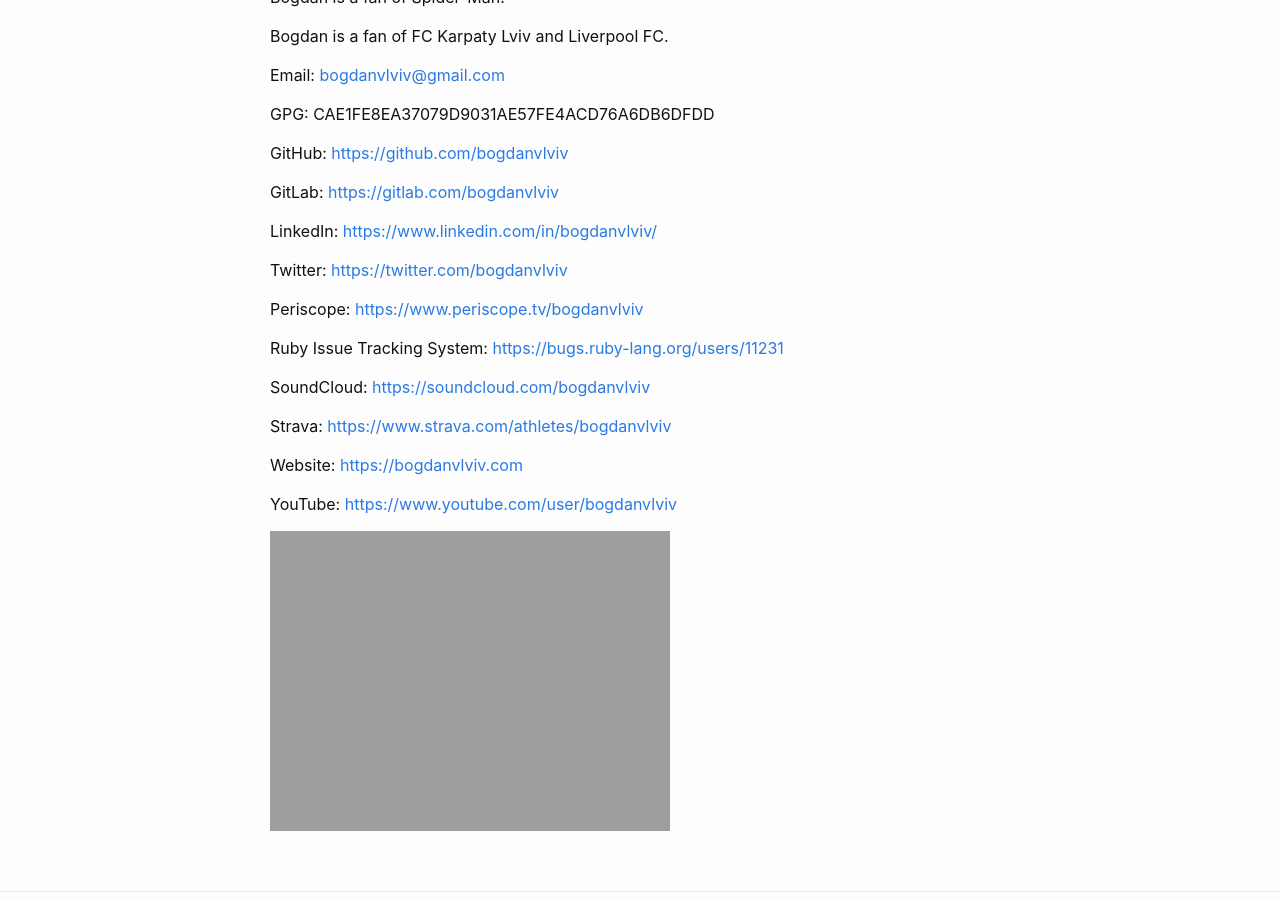
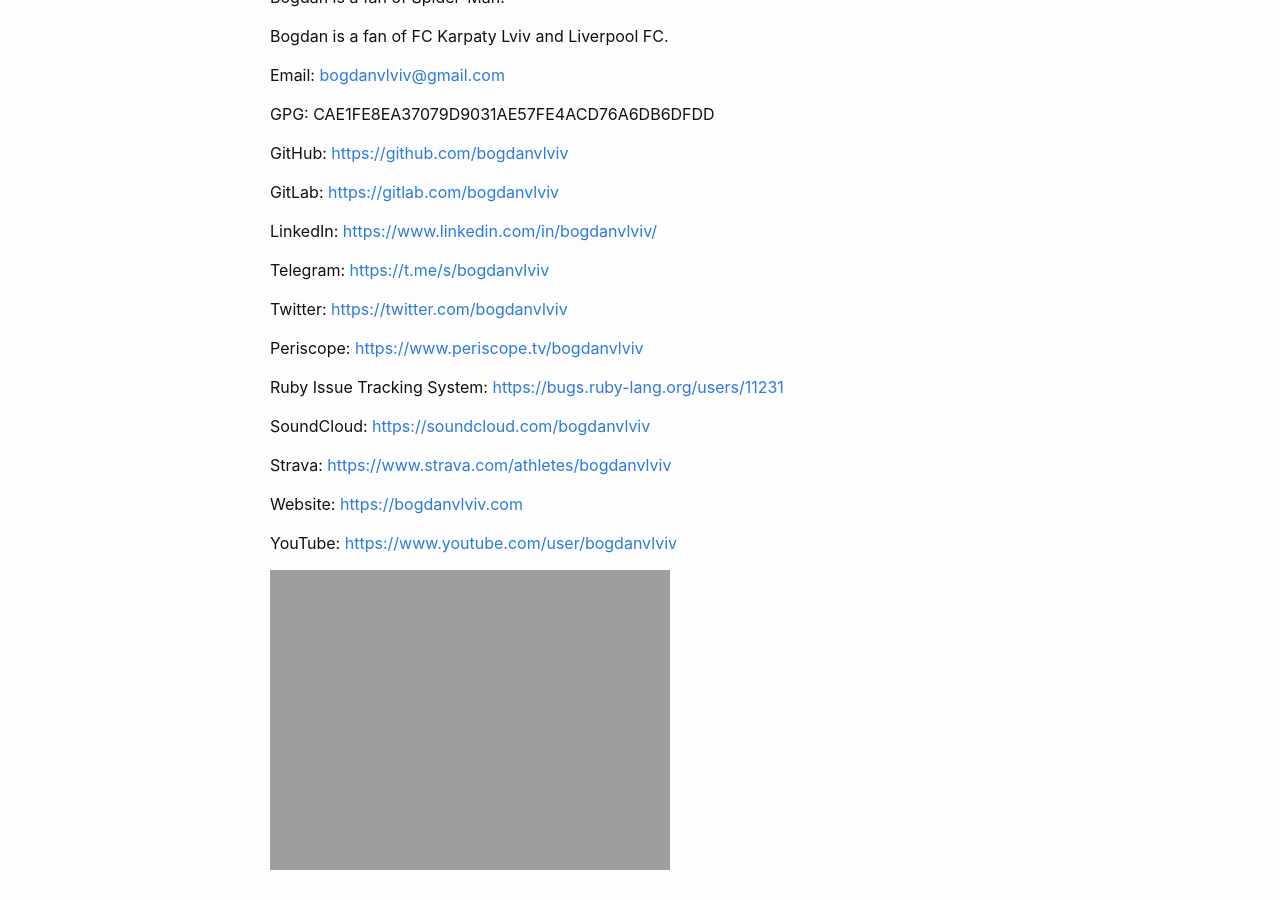
Before and after one commit to crowdpro3/bogdanvlviv.github.io, a Jekyll site: the page built from about.html, in a window 1280 px wide and 900 px high, scrolled down 335 px. Built offline with Jekyll 4.4.1, drawn with Linux system fonts in a browser that asks for light colours.

Commit message:
Add link to telegram

```diff
--- a/about.html
+++ b/about.html
@@ -48,6 +48,10 @@ permalink: /about.html
 </p>
 
 <p>
+  Telegram: <a href="https://t.me/s/bogdanvlviv" target="_blank">https://t.me/s/bogdanvlviv</a>
+</p>
+
+<p>
   Twitter: <a href="https://twitter.com/{{ site.twitter_username }}" target="_blank">https://twitter.com/{{ site.twitter_username }}</a>
 </p>
 
```
